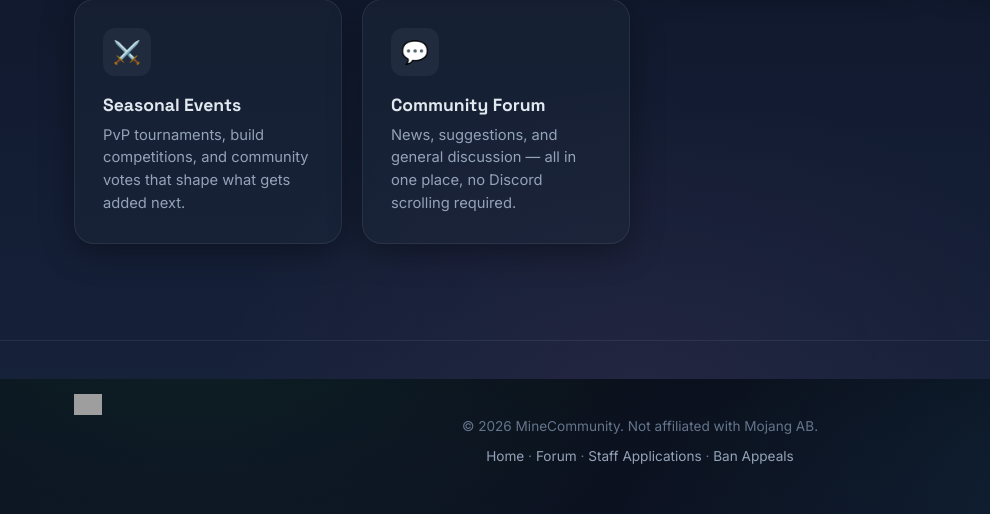
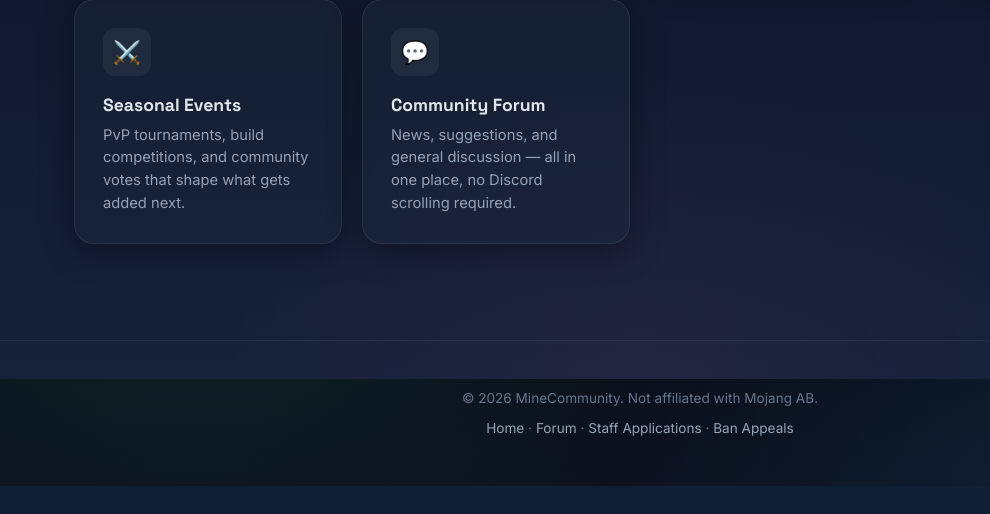
Before and after one commit to Pabloeclipse2/NationSMP, a PHP site: page / in a window 1280 px wide. Shown: the part 1221-1735 px from the top of the page, without its empty margins (0-990 px from the left). After the commit the page ends 1707 px from the top, so only its background shows below. Run offline with PHP 8.4, Linux system fonts and the light colour scheme; grey boxes are pictures that could not be loaded.

Commit message:
Update footer to remove logo and adjust copyright
Removed logo image from footer and adjusted copyright text.

```diff
--- a/includes/footer.php
+++ b/includes/footer.php
@@ -1,6 +1,6 @@
 <footer class="site-footer">
     <div class="wrapper">
-        <p><img src="/assets/img/logo.png" alt="<?= e(SERVER_NAME) ?> Logo" class="footer-logo">&copy; <?= date('Y') ?> <?= e(SERVER_NAME) ?>. Not affiliated with Mojang AB.</p>
+        <p>&copy; <?= date('Y') ?> <?= e(SERVER_NAME) ?>. Not affiliated with Mojang AB.</p>
         <p>
             <a href="/index.php?page=home">Home</a> ·
             <a href="/index.php?page=forum">Forum</a> ·
```
